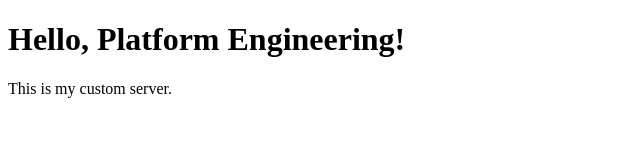
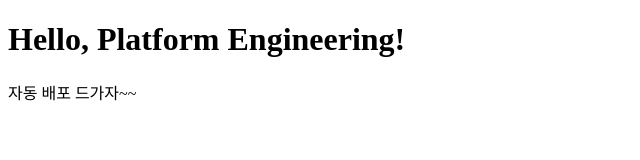
Before and after one commit to Ukj0ng/GitHub-Actions-Test, a plain HTML site: page index.html in a window 1280 px wide. Shown: the full height of the page, 0-640 px from the left. Drawn offline with Linux system fonts and the light colour scheme.

Commit message:
fix: html 내용 변경

```diff
--- a/index.html
+++ b/index.html
@@ -2,6 +2,6 @@
 <html>
 <body>
 <h1>Hello, Platform Engineering!</h1>
-<p>This is my custom server.</p>
+<p>자동 배포 드가자~~</p>
 </body>
 </html>
```
